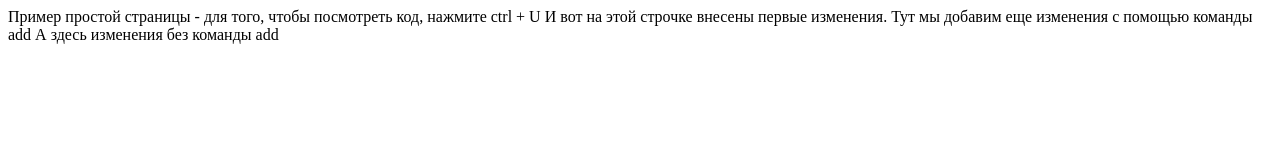
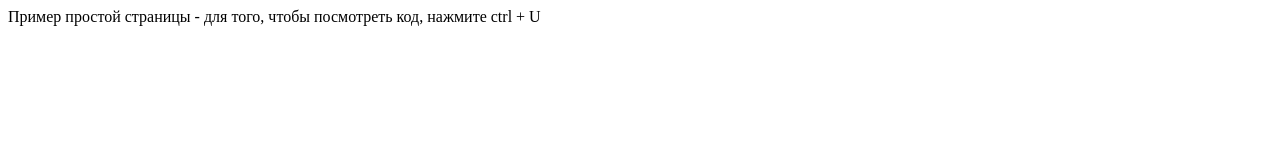
Before and after one commit to AlexRax277/first_repository, a plain HTML site: page index.html in a window 1280 px wide. Drawn offline with Linux system fonts and the light colour scheme.

Commit message:
Удалена вся ненужная информация

```diff
--- a/index.html
+++ b/index.html
@@ -11,9 +11,6 @@
 <body>
 
 Пример простой страницы - для того, чтобы посмотреть код, нажмите ctrl + U
-И вот на этой строчке внесены первые изменения.
-Тут мы добавим еще изменения с помощью команды add
-А здесь изменения без команды add
 </body>
 
 </html>
```
